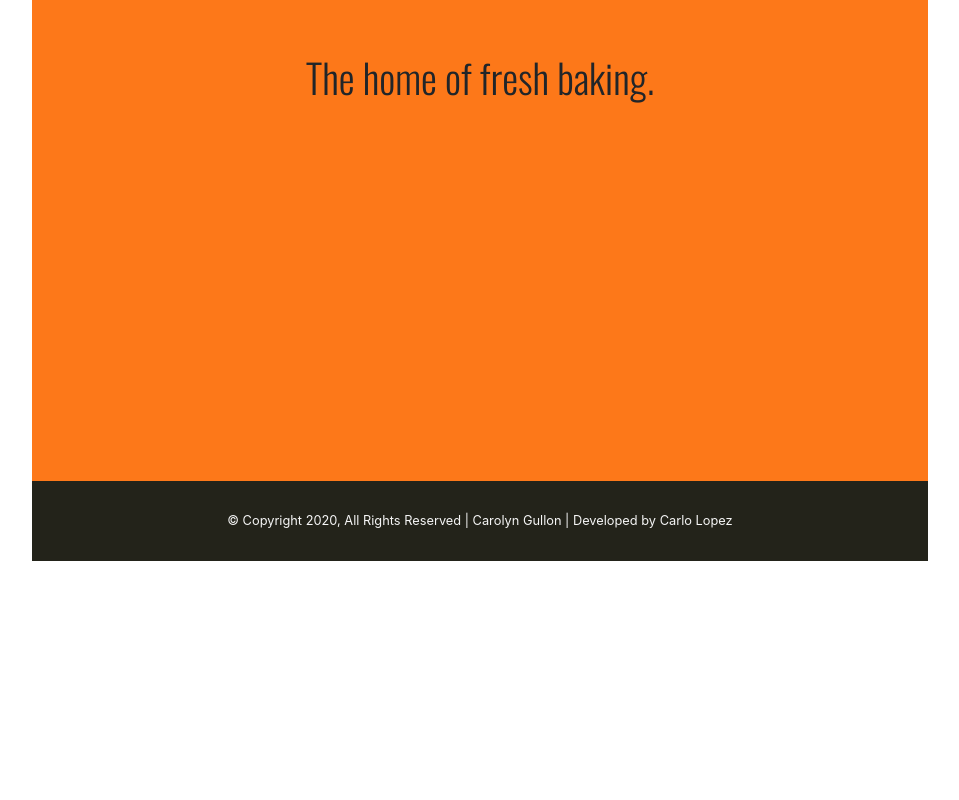
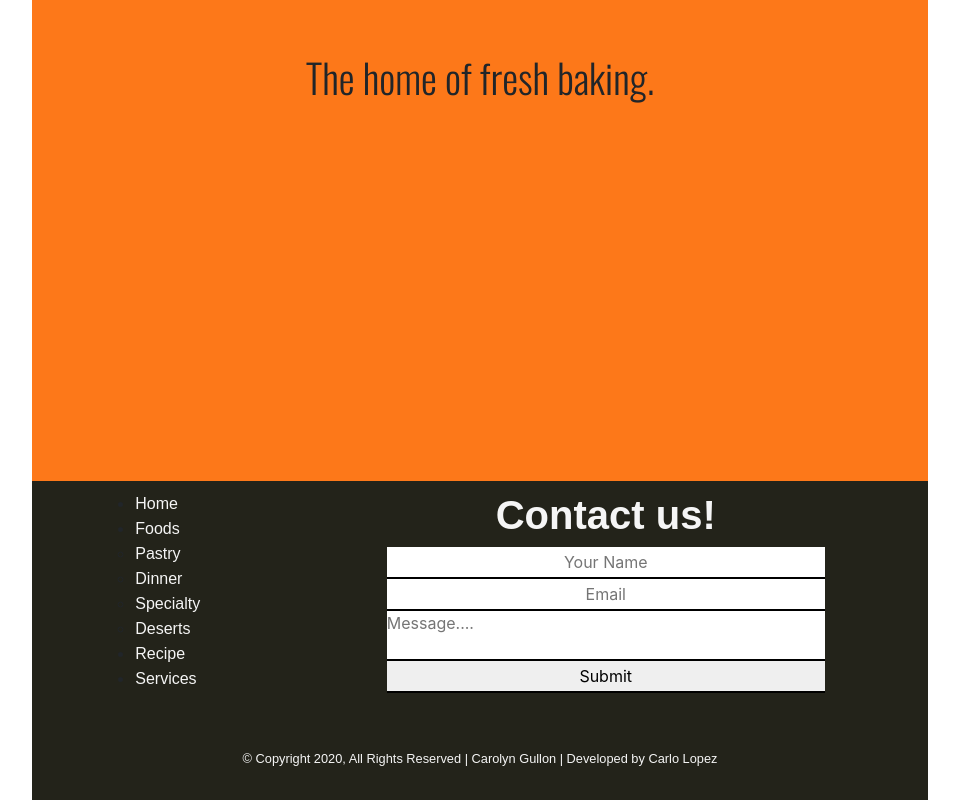
Before and after one commit to nchloride/personal-cooking-web, a React (Create React App) app in the folder client/: page / in a window 1280 px wide. Shown: the part 963-1763 px from the top of the page, without its empty margins (160-1119 px from the left). Before the commit the page ends 1524 px from the top, so only its background shows below. Built offline with nearby package versions, Linux system fonts and the light colour scheme; no server answers.

Commit message:
Contact and Links added on footer

```diff
--- a/client/src/App.js
+++ b/client/src/App.js
@@ -24,7 +24,7 @@ function App() {
         <div className="App__body">
         <Switch>
           <Route path="/" exact component={Home}/>
-          <Route path="/food/:category?"  component={FoodsPage}/>
+          <Route path="/foods/:category?"  component={FoodsPage}/>
           <Route path="/recipe/:foodname?" component={Recipe}/>
           <Route path="/services" component={Service}/>
           <Route path="/dashboard"  children={<Dashboard setEnableNav={setNavEnabled}/>}/>
--- /dev/null
+++ b/client/src/Footer/ContactInformation.js
@@ -0,0 +1,49 @@
+import React from 'react'
+import {Link} from "react-router-dom"
+const ContactInformation = () => {
+    return (
+        <div className="contact">
+            <div className="contact__links">
+                <ul>
+                    <li>
+                        <Link className="contact_link" to="/">Home</Link>
+                    </li>
+                    <li>
+                        <Link className="contact_link" to="/foods">Foods</Link>
+                        <ul>
+                            <li>
+                                <Link className="contact_link" to="/foods/pastry">Pastry</Link>
+                            </li>
+                            <li>
+                                <Link className="contact_link" to="/foods/dinner">Dinner</Link>
+                            </li>
+                            <li>
+                                <Link className="contact_link" to="/foods/specialty">Specialty</Link>
+                            </li>
+                            <li>
+                                <Link className="contact_link" to="/foods/deserts">Deserts</Link>
+                            </li>
+                        </ul>
+                    </li>
+                    <li>
+                        <Link className="contact_link" to="/recipe">Recipe</Link>
+                    </li>
+                    <li>
+                        <Link className="contact_link" to="/services">Services</Link>
+                    </li>
+                </ul>
+            </div>
+            <div className="contact__message">
+                <form>
+                    <h1>Contact us!</h1>
+                    <input name="name" placeholder="Your Name"></input>
+                    <input name="email" placeholder="Email"></input>
+                    <textarea name="message" placeholder="Message...."></textarea>
+                    <input type="submit" value="Submit"></input>
+                </form>
+            </div>
+        </div>
+    )
+}
+
+export default ContactInformation
--- a/client/src/Footer/Footer.js
+++ b/client/src/Footer/Footer.js
@@ -1,8 +1,10 @@
 import React from 'react'
+import ContactInformation from './ContactInformation'
 import "./footer.css"
 const Footer = () => {
     return (
         <footer className="footer">
+            <ContactInformation/>
            <small>
                 © Copyright 2020, All Rights Reserved | Carolyn Gullon | Developed by <a href="https://www.facebook.com/noelcarlo.lopez.3" target="_blank">Carlo Lopez</a>
            </small>
--- a/client/src/Footer/footer.css
+++ b/client/src/Footer/footer.css
@@ -1,23 +1,87 @@
 .footer{
     background-color: #23231A;
-    height:  10vh;
+
     width: 70%;
     margin: 0 auto;
     display: flex;
     justify-content: center;
     align-items: center;
-
+    display: flex;
+    flex-direction: column;
+    justify-content: space-around;
 }
 .footer > small{
+    margin: 2rem;
     color: whitesmoke;
+    font-family: 'Blinker', sans-serif
 }
 .footer small > a {
     color: whitesmoke;
     text-decoration: none;
 }
+/* Contact */
+.contact{
+    padding: 10px;
+    width: 100%;
+    display: flex;
+    justify-content: space-around;
+}
+@import url('https://fonts.googleapis.com/css2?family=Blinker:wght@300&display=swap');
+/* Contact Links */
+.contact__links{
+    display: flex;
+    align-items: center;
+    justify-content: center;
+}
+.contact__links .contact_link{
+    color: whitesmoke;
+    text-decoration: none;
+    font-family: 'Blinker', sans-serif;
+    list-style: none;
+}
+/* Contact Message */
+.contact__message{
+    width: 50%;
+}
+.contact__message form{
+    display: flex;
+    flex-direction: column;
+    justify-content: space-around;
+}
+.contact__message>form>h1 {
+    color: whitesmoke;
+    font-family: 'Blinker', sans-serif;
+    text-align: center;
+    font-weight: bolder;
+}
+.contact__message>form>input {
+    border: none;
+    border-bottom: 2px solid black;
+    text-align: center;
+    outline: none;
+    height: 2rem;
+}
+.contact__message>form>textarea {
+    resize: none;
+    outline: none;
+    border:none;
+    border-bottom: 2px solid black
+}
 @media screen and (max-width:1024px){
     .footer{
         width: 80%;
+    }
+}
+@media screen and (max-width:768px){
+    .contact{
+        flex-direction: column;
+        align-items: center;
+    }
+    .contact__message{
+        width: 100%;
+    }
+    .contact__links .contact_link{
+        font-size: 1.5rem;
     }
 }
 @media screen and (max-width:425px){
--- a/client/src/Navigation.component/Nav.js
+++ b/client/src/Navigation.component/Nav.js
@@ -16,14 +16,14 @@ const Nav = () => {
         <nav className="navigation">
             <ul className="navigation__links">
                 <NavLink to="/" exact activeClassName="navLink__active" className="navLink">Home</NavLink>
-                <NavLink onMouseEnter={()=>setShowFoodList(true)} to="/food" onMouseLeave={()=>setShowFoodList(false)} className="navLink">Foods
+                <NavLink onMouseEnter={()=>setShowFoodList(true)} to="/foods" onMouseLeave={()=>setShowFoodList(false)} className="navLink">Foods
                 </NavLink>
                 {showFoodList &&
                     <div className="navLink__dropDown_links" onMouseEnter={()=>setShowFoodList(true)} onMouseLeave={()=>setShowFoodList(false)}>
-                        <NavLink to="/food/pastry" className="dropDown_links">Pastry</NavLink>
-                        <NavLink to="/food/deserts" className="dropDown_links">Deserts</NavLink>
-                        <NavLink to="/food/Dinner" className="dropDown_links">Dinner</NavLink>
-                        <NavLink to="/food/specialty" className="dropDown_links">Specialty</NavLink>
+                        <NavLink to="/foods/pastry" className="dropDown_links">Pastry</NavLink>
+                        <NavLink to="/foods/deserts" className="dropDown_links">Deserts</NavLink>
+                        <NavLink to="/foods/Dinner" className="dropDown_links">Dinner</NavLink>
+                        <NavLink to="/foods/specialty" className="dropDown_links">Specialty</NavLink>
                     </div>}
                 <NavLink to="/recipe" activeClassName="navLink__active" className="navLink">Recipe</NavLink>
                 <NavLink to="/services" activeClassName="navLink__active" className="navLink">Services</NavLink>
--- a/client/src/Services/Service.js
+++ b/client/src/Services/Service.js
@@ -22,7 +22,7 @@ const Service = () => {
                 </div>
                 <img src={defaultBackground} alt="test"></img>
             </section>
-            <div className="sevice__container">Mtatisatareta</div>
+            <section className="sevice__container"><h1>Hooray for today</h1></section>
         </div>
     )
 }
--- a/client/src/admin/foods/FoodListRow.js
+++ b/client/src/admin/foods/FoodListRow.js
@@ -1,17 +1,37 @@
 import React from 'react'
 import useModalHooks from '../../ModalHooks/useModalHooks'
 import FoodModalAdd from './FoodModalAdd';
-
-
+import EditIcon from '@material-ui/icons/Edit';
+import DeleteIcon from '@material-ui/icons/Delete';
+const {useEffect,useState} = React;
 const FoodListRow = ({foodList,setRefresh,handleDelete}) => {
     const {name,description,featured,ingredients,type,picture,recipe,_id} = foodList
     const [modalOpen,setModalOpen]= useModalHooks(false);
+    const [isResized,setIsResized] = useState(false);
     const onClickedDelete = ()=>{
         handleDelete(_id)
     }
     const onCLickedModalOpen = ()=>{
         setModalOpen(true)
     }
+    useEffect(() => {
+        window.addEventListener('resize',()=>{
+           console.log(window.innerWidth)
+            if(window.innerWidth <= 1080){
+                console.log(true);
+                setIsResized(true);
+                return
+            }
+            setIsResized(false);
+            return
+        })
+
+        return()=>{
+            window.removeEventListener('resize',()=>{
+                console.log(window.innerWidth)
+             })
+        }
+    }, [])
     return (
         <>
         <tr>
@@ -24,8 +44,8 @@ const FoodListRow = ({foodList,setRefresh,handleDelete}) => {
             <td>{featured}</td>
             <td>
                 <div>
-                    <button onClick={onClickedDelete} className="delete">DELETE</button>
-                    <button onClick={onCLickedModalOpen} className="edit">EDIT</button>
+                    <button onClick={onClickedDelete} className="delete"><DeleteIcon style={{height:"10%"}}/>{!isResized && `DELETE`}</button>
+                    <button onClick={onCLickedModalOpen} className="edit"><EditIcon style={{height:"10%"}}/>{!isResized && `EDIT`}</button>
                 </div>
             </td>
         </tr>
--- a/client/src/admin/index.js
+++ b/client/src/admin/index.js
@@ -5,6 +5,7 @@ import "./admin.css"
 import AdminNav from './AdminNav'
 import Foods from './foods/Foods'
 import NavButton from '../NavigationButton.component/NavButton'
+import { Settings } from './settings/Settings'
 const Admin = () => {
 
     return (
@@ -13,6 +14,7 @@ const Admin = () => {
 
             <Switch>
                 <Route path="/dashboard/admin/foods" component={Foods}/>
+                <Route path="/dashboard/admin/settings" component={Settings}/>
             </Switch>
         </div>
     )
--- /dev/null
+++ b/client/src/admin/settings/Settings.js
@@ -0,0 +1,9 @@
+import React from 'react'
+import "./settings.css"
+export const Settings = () => {
+    return (
+        <div className="settings">
+            <h1>Settings mofo</h1>
+        </div>
+    )
+}
--- /dev/null
+++ b/client/src/admin/settings/settings.css
@@ -0,0 +1,4 @@
+.settings{
+    width: 100%;
+
+}
```
Also changed, not shown: 1 other file (tests, documents, lock files or other folders).
